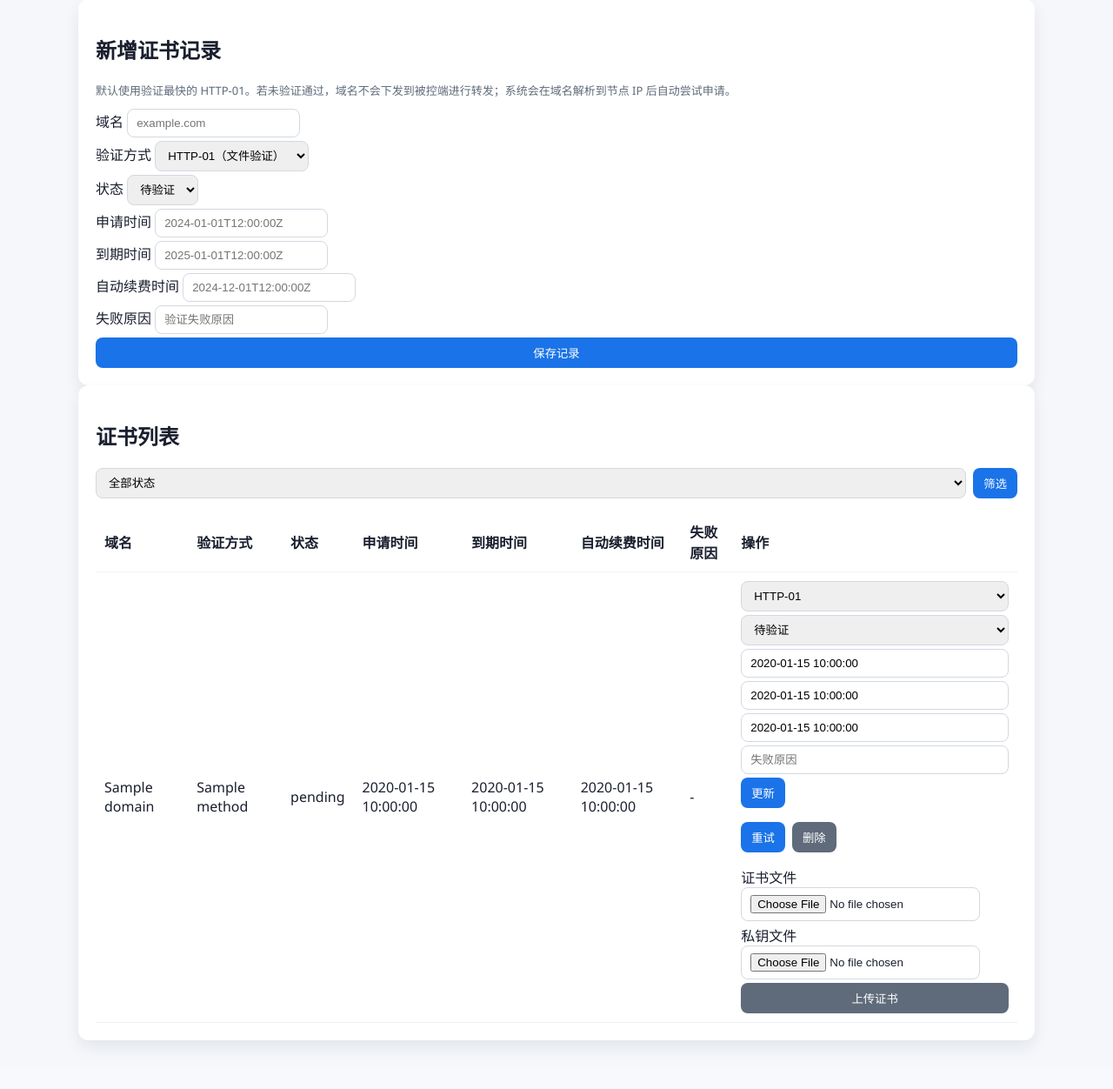
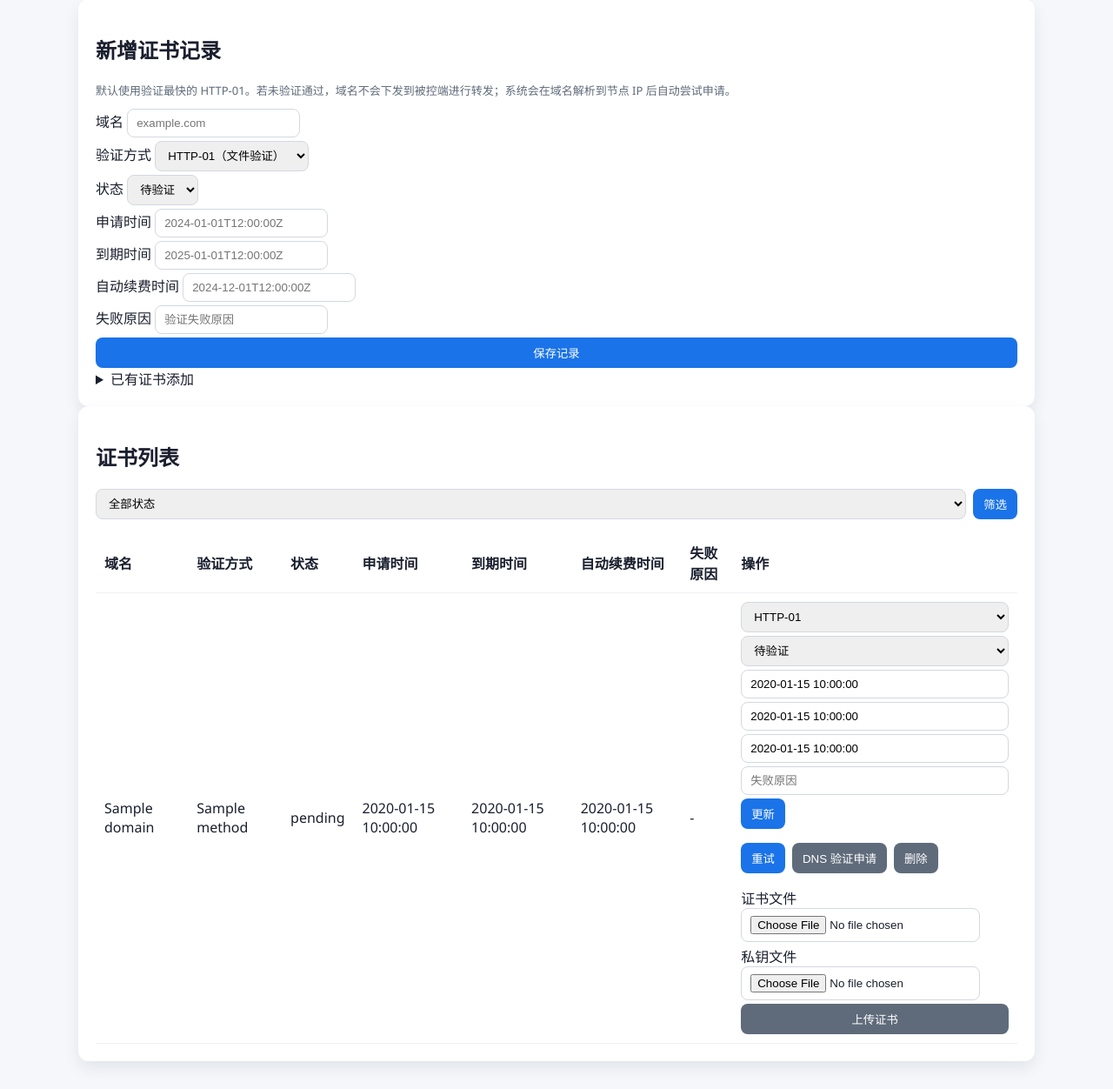
Before and after one commit to modu369/gpt, a Flask app: template control-plane/templates/certs.html in a window 1280 px wide. Shown: the part 103-1355 px from the top of the page at 87% size. Before the commit the page ends 1307 px from the top, so only its background shows below. Run offline with Flask 3, Linux system fonts and the light colour scheme; data comes from the database, SQL or seed files in the repository; the template is opened without the code that fills it: most values are stand-ins (such as "Sample title", 1, 10 or a date in 2020); data that the repository does not hold is empty.

Commit message:
Add existing cert entry and DNS retry

```diff
--- a/agent/agent.py
+++ b/agent/agent.py
@@ -153,7 +153,7 @@ def write_domains(domains: Iterable[str]) -> None:
 def normalize_domains(domains: Iterable[str]) -> list[str]:
     unique = sorted(set(domain.strip() for domain in domains if domain.strip()))
     if not unique:
-        return [".*"]
+        return []
     return [f"^{re.escape(domain)}$" for domain in unique]
 
 
--- a/control-plane/app.py
+++ b/control-plane/app.py
@@ -864,6 +864,28 @@ def add_cert(access_key: str | None = None):
     return redirect(scoped_url("certs"))
 
 
+@app.route("/certs/add-existing", methods=["POST"])
+@app.route("/<access_key>/certs/add-existing", methods=["POST"])
+def add_existing_cert(access_key: str | None = None):
+    require_access(access_key)
+    if not is_logged_in():
+        return redirect(scoped_url("login"))
+    domain = request.form.get("domain", "").strip()
+    cert_text = request.form.get("cert_text", "").strip()
+    key_text = request.form.get("key_text", "").strip()
+    if not (domain and cert_text and key_text):
+        return redirect(scoped_url("certs"))
+    db = get_db()
+    db.execute(
+        "INSERT OR IGNORE INTO domains (domain, created_at) VALUES (?, ?)",
+        (domain, datetime.utcnow().isoformat()),
+    )
+    db.commit()
+    save_uploaded_cert(domain, cert_text.encode("utf-8"), key_text.encode("utf-8"))
+    upsert_cert_record(domain, "passthrough", "issued", None, None, None, None)
+    return redirect(scoped_url("certs"))
+
+
 @app.route("/certs/<int:cert_id>/update", methods=["POST"])
 @app.route("/<access_key>/certs/<int:cert_id>/update", methods=["POST"])
 def update_cert(cert_id: int, access_key: str | None = None):
@@ -904,6 +926,23 @@ def retry_cert(cert_id: int, access_key: str | None = None):
     status, issued_at, expires_at, renew_at, error = attempt_issue_cert(cert["domain"], cert["method"])
     last_error = None if status == "issued" else (error or "手动重试失败")
     upsert_cert_record(cert["domain"], cert["method"], status, issued_at, expires_at, renew_at, last_error)
+    return redirect(scoped_url("certs"))
+
+
+@app.route("/certs/<int:cert_id>/dns", methods=["POST"])
+@app.route("/<access_key>/certs/<int:cert_id>/dns", methods=["POST"])
+def retry_cert_dns(cert_id: int, access_key: str | None = None):
+    require_access(access_key)
+    if not is_logged_in():
+        return redirect(scoped_url("login"))
+    db = get_db()
+    cert = db.execute("SELECT * FROM certs WHERE id = ?", (cert_id,)).fetchone()
+    if cert is None:
+        return redirect(scoped_url("certs"))
+    upsert_cert_record(cert["domain"], "dns-01", "applying", None, None, None, None)
+    status, issued_at, expires_at, renew_at, error = attempt_issue_cert(cert["domain"], "dns-01")
+    last_error = None if status == "issued" else (error or "DNS 手动申请失败")
+    upsert_cert_record(cert["domain"], "dns-01", status, issued_at, expires_at, renew_at, last_error)
     return redirect(scoped_url("certs"))
 
 
--- a/control-plane/templates/certs.html
+++ b/control-plane/templates/certs.html
@@ -64,6 +64,24 @@
           </label>
           <button type="submit">保存记录</button>
         </form>
+        <details>
+          <summary class="secondary">已有证书添加</summary>
+          <form method="post" action="{{ scoped_url('add_existing_cert') }}" class="stack">
+            <label>
+              域名
+              <input type="text" name="domain" placeholder="example.com" required />
+            </label>
+            <label>
+              证书内容 (PEM)
+              <textarea name="cert_text" rows="6" placeholder="-----BEGIN CERTIFICATE-----" required></textarea>
+            </label>
+            <label>
+              私钥内容 (PEM)
+              <textarea name="key_text" rows="6" placeholder="-----BEGIN PRIVATE KEY-----" required></textarea>
+            </label>
+            <button type="submit" class="secondary">确认使用该证书</button>
+          </form>
+        </details>
       </section>
 
       <section class="card">
@@ -128,6 +146,9 @@
                   <form method="post" action="{{ scoped_url('retry_cert', cert_id=cert.id) }}">
                     <button type="submit">重试</button>
                   </form>
+                  <form method="post" action="{{ scoped_url('retry_cert_dns', cert_id=cert.id) }}">
+                    <button type="submit" class="secondary">DNS 验证申请</button>
+                  </form>
                   <form method="post" action="{{ scoped_url('delete_cert', cert_id=cert.id) }}">
                     <button type="submit" class="secondary">删除</button>
                   </form>
```
